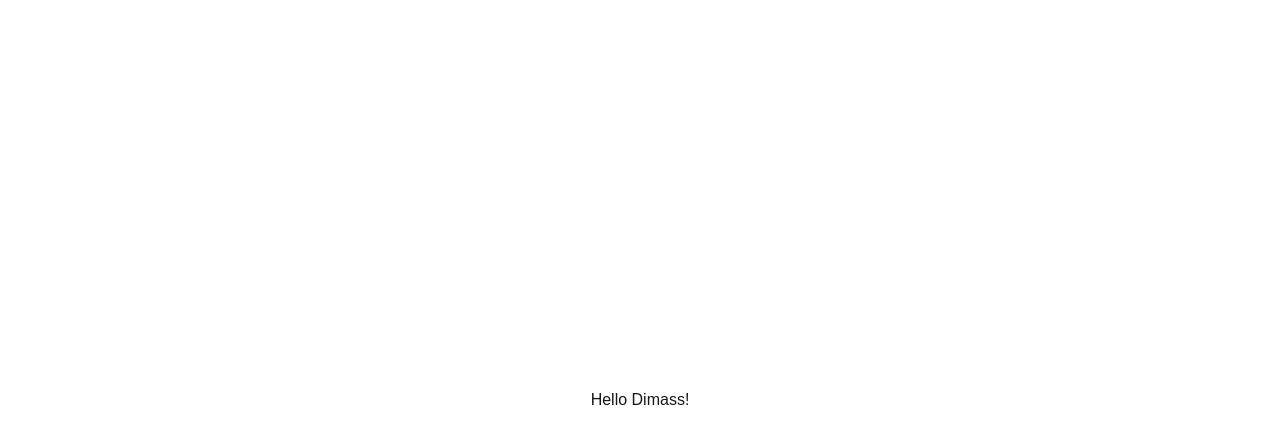
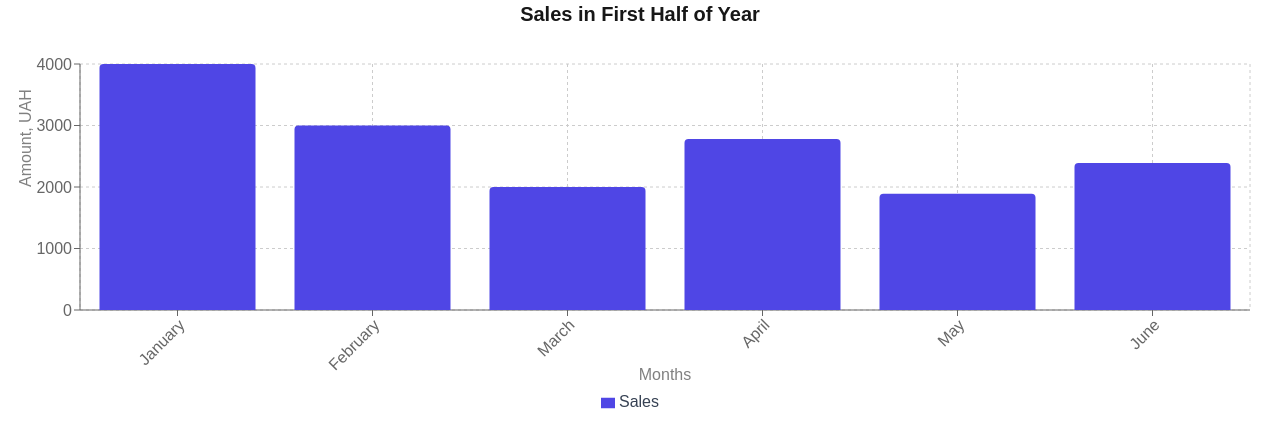
Before and after one commit to Ostap-S/next_project_o, a Next.js app: page / in a window 1280 px wide. Shown: the top 448 px of the page. Built offline with nearby package versions, Linux system fonts and the light colour scheme.

Commit message:
fix: Chart displayed

```diff
--- a/app/component/Chart.tsx
+++ b/app/component/Chart.tsx
@@ -1,24 +1,58 @@
-import React from 'react';
-import { LineChart, Line } from 'recharts';
+'use client';
+import { BarChart, Bar, XAxis, YAxis, CartesianGrid, Tooltip, Legend, ResponsiveContainer, Label } from 'recharts';
 
 const data = [
-  { name: 'Page A', uv: 400, pv: 2400, amt: 2400 },
-  { name: 'Page B', uv: 3000, pv: 1398, amt: 2210 },
-  { name: 'Page C', uv: 2000, pv: 9800, amt: 2290 },
-  { name: 'Page D', uv: 2780, pv: 3908, amt: 2000 },
+  { name: 'January', sales: 4000 },
+  { name: 'February', sales: 3000 },
+  { name: 'March', sales: 2000 },
+  { name: 'April', sales: 2780 },
+  { name: 'May', sales: 1890 },
+  { name: 'June', sales: 2390 },
 ];
 
-const Chart = () => {
-  console.log("Rendering Chart!");
-
+export default function Chart() {
   return (
-    <div>
-      <h2>Chart should appear below:</h2>
-      <LineChart width={400} height={400} data={data}>
-        <Line type="monotone" dataKey="uv" stroke="#8884d8" />
-      </LineChart>
+    <div className="w-full h-[400px]">
+      <h2 className="text-center mb-4 text-xl font-semibold">Sales in First Half of Year</h2>
+      <ResponsiveContainer width="100%" height="100%">
+        <BarChart
+          data={data}
+          margin={{
+            top: 20,
+            right: 30,
+            left: 20,
+            bottom: 30,
+          }}
+        >
+          <CartesianGrid strokeDasharray="3 3" />
+          <XAxis
+            dataKey="name"
+            interval={0}
+            angle={-45}
+            textAnchor="end"
+            height={60}
+          >
+            <Label value="Months" offset={-10} position="insideBottom" />
+          </XAxis>
+          <YAxis>
+            <Label value="Amount, UAH" angle={-90} position="insideLeft" />
+          </YAxis>
+          <Tooltip
+            formatter={(value) => [`${value} UAH`, 'Sales']}
+            labelFormatter={(label) => `Month: ${label}`}
+          />
+          <Legend
+            wrapperStyle={{ paddingTop: '20px' }}
+            formatter={() => <span className="text-gray-700">Sales</span>}
+          />
+          <Bar
+            dataKey="sales"
+            name="Sales"
+            fill="#4f46e5"
+            radius={[4, 4, 0, 0]}
+          />
+        </BarChart>
+      </ResponsiveContainer>
     </div>
   );
-};
-
-export default Chart;
+}
--- a/app/page.tsx
+++ b/app/page.tsx
@@ -1,5 +1,9 @@
-import { Hello } from "./component/hello";
+import Chart from './component/Chart';
 
 export default function Home() {
-  return <Hello />;
+  return (
+    <main>
+      <Chart />
+    </main>
+  );
 }
```
Also changed, not shown: package.json (+4 -4 lines), 1 other file (tests, documents, lock files or other folders).
